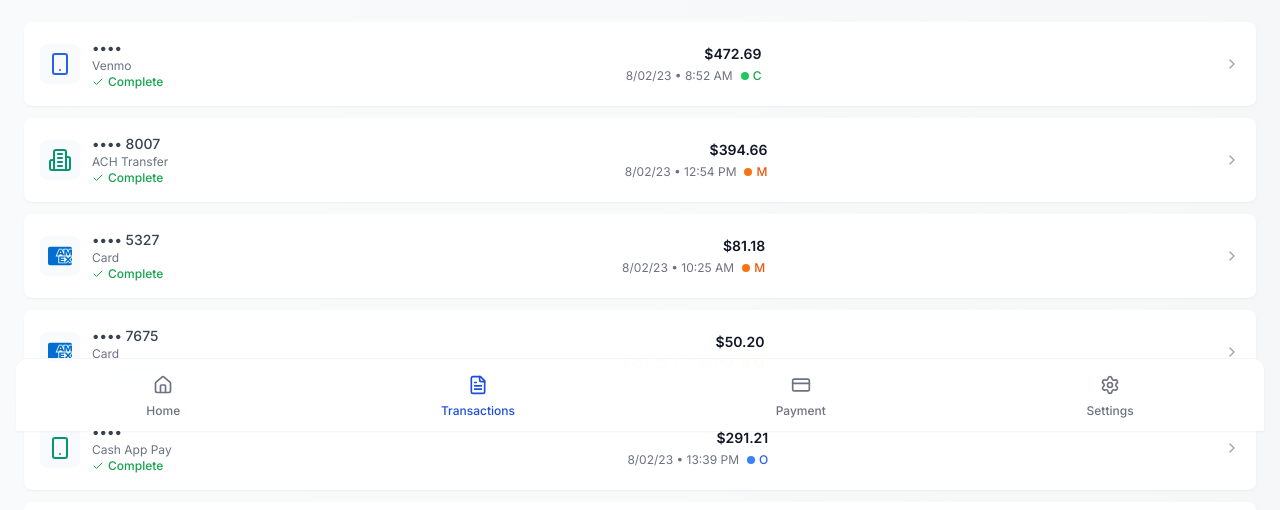
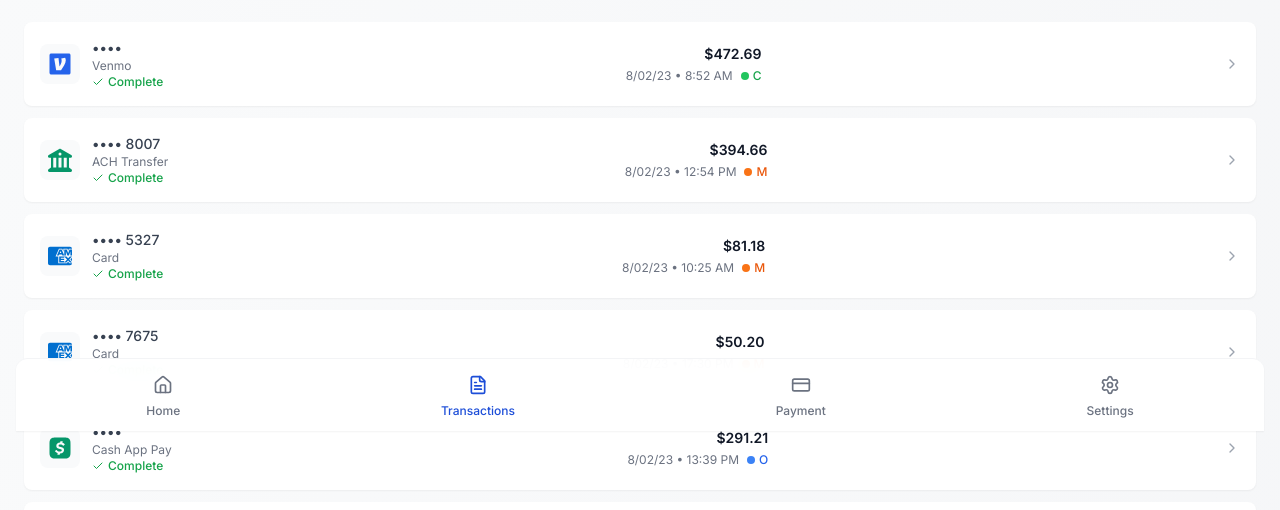
Before and after one commit to kirankt91weal/pnmgo, a React (Create React App) app: page /transactions in a window 1280 px wide. Shown: the part 353-863 px from the top of the page. Built offline with nearby package versions, Linux system fonts and the light colour scheme.

Commit message:
Update transaction list icons to match PaymentMethodScreen - use FontAwesome icons for Cash App, Venmo, and ACH

```diff
--- a/src/components/TransactionsScreen.jsx
+++ b/src/components/TransactionsScreen.jsx
@@ -2,10 +2,24 @@ import React, { useState, useEffect, useRef } from 'react';
 import { useNavigate } from 'react-router-dom';
 import { ArrowLeft, Calendar, Check, ChevronRight, X, RotateCcw, CreditCard, AlertCircle, RefreshCw, ChevronLeft, Building2, Smartphone } from 'lucide-react';
 import { FontAwesomeIcon } from '@fortawesome/react-fontawesome';
-import { faCcVisa, faCcMastercard, faCcAmex, faCcDiscover } from '@fortawesome/free-brands-svg-icons';
+import { faCcVisa, faCcMastercard, faCcAmex, faCcDiscover, faCashApp } from '@fortawesome/free-brands-svg-icons';
+import { faBuildingColumns } from '@fortawesome/free-solid-svg-icons';
 import { Button } from './ui/button';
 import { Card, CardContent } from './ui/card';
 import { getOrderOptionEnabled, getCatalogOptionEnabled, getMemoEnabled, getScanOptionEnabled } from '../lib/settings';
+
+// Venmo Icon Component
+const VenmoIcon = ({ className = "w-6 h-6" }) => (
+  <svg
+    width="24"
+    height="24"
+    viewBox="0 0 512 512"
+    className={className}
+    fill="currentColor"
+  >
+    <path d="M444.17,32H70.28C49.85,32,32,46.7,32,66.89V441.6C32,461.91,49.85,480,70.28,480H444.06C464.6,480,480,461.8,480,441.61V66.89C480.12,46.7,464.6,32,444.17,32ZM278,387H174.32L132.75,138.44l90.75-8.62,22,176.87c20.53-33.45,45.88-86,45.88-121.87,0-19.62-3.36-33-8.61-44L365.4,124.1c9.56,15.78,13.86,32,13.86,52.57C379.25,242.17,323.34,327.26,278,387Z"/>
+  </svg>
+);
 
 const TransactionsScreen = () => {
   const navigate = useNavigate();
@@ -811,11 +825,11 @@ const TransactionsScreen = () => {
                                 className={`h-6 w-6 ${transaction.paymentMethod.icon.color} dark:text-gray-300`}
                               />
                             ) : transaction.paymentMethod.type === 'ach' ? (
-                              <Building2 className="h-6 w-6 text-emerald-600 dark:text-emerald-400" />
+                              <FontAwesomeIcon icon={faBuildingColumns} className="h-6 w-6 text-emerald-600 dark:text-emerald-400" />
                             ) : transaction.paymentMethod.type === 'cashapp' ? (
-                              <Smartphone className="h-6 w-6 text-emerald-600 dark:text-emerald-400" />
+                              <FontAwesomeIcon icon={faCashApp} className="h-6 w-6 text-emerald-600 dark:text-emerald-400" />
                             ) : transaction.paymentMethod.type === 'venmo' ? (
-                              <Smartphone className="h-6 w-6 text-blue-600 dark:text-blue-400" />
+                              <VenmoIcon className="h-6 w-6 text-blue-600 dark:text-blue-400" />
                             ) : (
                               <CreditCard className="h-6 w-6 text-gray-600 dark:text-gray-400" />
                             )}
```
